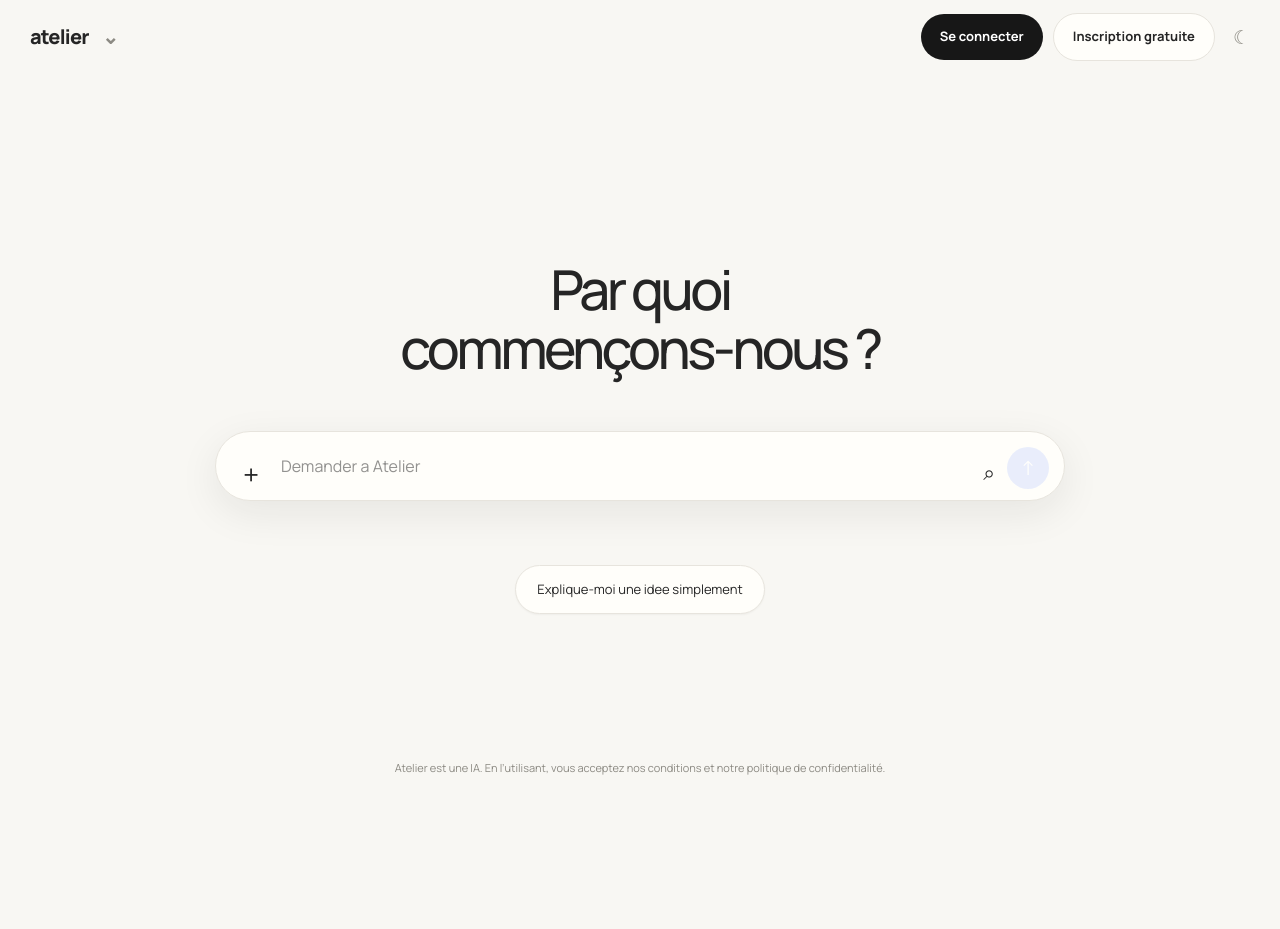
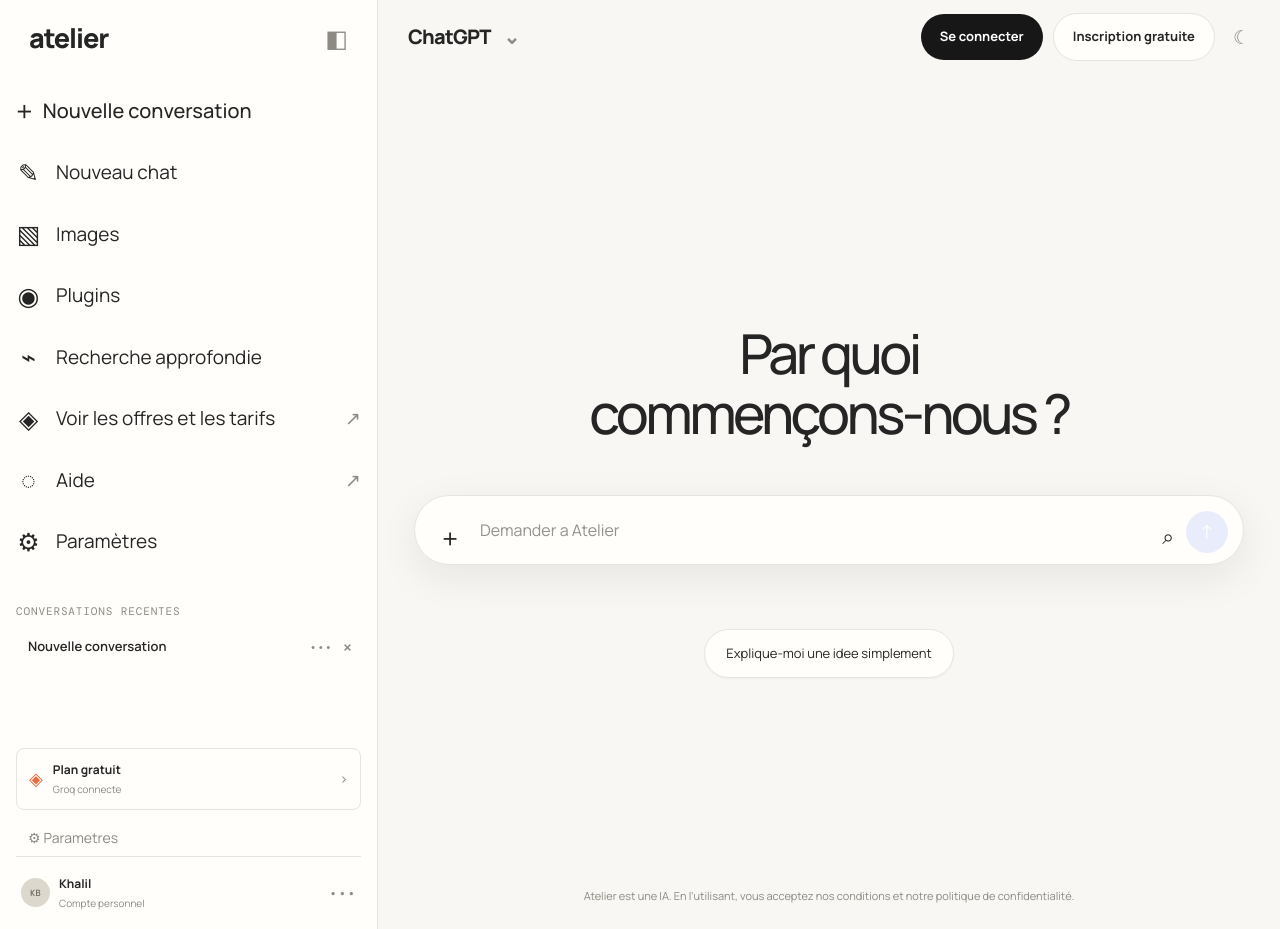
Before and after one commit to Khalil-Bousaltani-ESISA/app, a Next.js app: page / in a window 1280 px wide. Before the commit the page ends 800 px from the top, so only its background shows below. Built offline with nearby package versions, Linux system fonts and the light colour scheme.

Commit message:
Add ChatGPT-style navigation sidebar

```diff
--- a/app/globals.css
+++ b/app/globals.css
@@ -35,8 +35,12 @@ button { cursor: pointer; }
 
 /* Minimal landing composition inspired by the reference screen. */
 .sidebar { display: none; }
+.sidebar.sidebar-open { display: flex; width: 378px; flex: 0 0 378px; padding: 18px 16px; background: var(--panel); border-right: 1px solid var(--line); }
+.sidebar-header { display: flex; align-items: center; justify-content: space-between; margin: 0 13px 25px; }.sidebar-header .brand { margin: 0; font-size: 27px; }.sidebar-header .brand-mark { display: none; }.collapse-sidebar, .open-sidebar { border: 0; background: transparent; color: var(--muted); font-size: 24px; }.collapse-sidebar:hover, .open-sidebar:hover { color: var(--ink); }
+.sidebar .new-chat { border: 0; box-shadow: none; background: transparent; font-size: 20px; font-weight: 500; padding: 12px 0; }.sidebar .new-chat span { font-size: 29px; }.product-menu { display: grid; gap: 4px; margin: 6px 0 24px; }.product-menu button { border: 0; background: transparent; color: var(--ink); padding: 10px 0; text-align: left; font-size: 19px; display: flex; align-items: center; gap: 15px; }.product-menu button span { width: 25px; text-align: center; font-size: 25px; }.product-menu button b { margin-left: auto; color: var(--muted); font-weight: 400; }.sidebar .sidebar-label { margin: 10px 0 8px; }.sidebar .conversation-list { max-height: 25vh; }.sidebar .plan-card, .sidebar .sidebar-link, .sidebar .profile { font-size: 14px; }
 .chat-panel { background: var(--paper); }
 .topbar { height: 74px; justify-content: flex-start; border-bottom: 0; padding: 0 30px; }
+.open-sidebar { display: none; }
 .mobile-brand { display: block; position: static; border: 0; background: transparent; color: var(--ink); font-size: 20px; font-weight: 800; letter-spacing: -.04em; padding: 0; }
 .topbar > .model-picker { display: none; }
 .top-actions { margin-left: auto; display: flex; align-items: center; gap: 10px; }
@@ -52,4 +56,4 @@ button { cursor: pointer; }
 .suggestions { margin-top: 64px; }.suggestions button { border-radius: 999px; padding: 14px 21px; background: var(--panel); color: var(--ink); font-size: 13px; box-shadow: 0 1px 2px rgba(0,0,0,.04); }
 .legal-note { position: absolute; bottom: 24px; left: 50%; transform: translateX(-50%); width: min(620px, 90%); text-align: center; color: var(--muted); font-size: 11px; }
 .composer-wrap { width: min(850px, 90%); }.composer-wrap .composer { border-radius: 999px; }.composer-wrap .composer-note { margin-bottom: 0; }
-@media (max-width: 700px) { .topbar { padding: 0 18px; }.top-actions { gap: 5px; }.login-button, .signup-button { padding: 10px 12px; font-size: 11px; }.signup-button { display: none; }.welcome { transform: translateY(-5vh); }.welcome h1 { font-size: 38px; margin-bottom: 38px; }.welcome-composer { width: 96%; }.welcome-composer .composer textarea { font-size: 14px; }.legal-note { bottom: 14px; }.top-actions .theme-toggle { right: auto; } }
+@media (max-width: 700px) { .sidebar.sidebar-open { display: flex; position: fixed; z-index: 5; inset: 0 auto 0 0; width: min(86vw, 378px); box-shadow: 15px 0 35px rgba(0,0,0,.12); }.open-sidebar { display: block; margin-right: 12px; }.topbar { padding: 0 18px; }.top-actions { gap: 5px; }.login-button, .signup-button { padding: 10px 12px; font-size: 11px; }.signup-button { display: none; }.welcome { transform: translateY(-5vh); }.welcome h1 { font-size: 38px; margin-bottom: 38px; }.welcome-composer { width: 96%; }.welcome-composer .composer textarea { font-size: 14px; }.legal-note { bottom: 14px; }.top-actions .theme-toggle { right: auto; } }
--- a/app/page.tsx
+++ b/app/page.tsx
@@ -19,6 +19,7 @@ export default function Home() {
   const [attachment, setAttachment] = useState("");
   const [isLoading, setIsLoading] = useState(false);
   const [isDark, setIsDark] = useState(false);
+  const [isSidebarOpen, setIsSidebarOpen] = useState(true);
   const [isReady, setIsReady] = useState(false);
   const activeConversation = conversations.find((conversation) => conversation.id === activeId);
   const messages = activeConversation?.messages ?? [];
@@ -109,9 +110,18 @@ export default function Home() {
 
   return (
     <main className={isDark ? "chat-shell dark-mode" : "chat-shell"}>
-      <aside className="sidebar">
-        <div className="brand"><span className="brand-mark">✦</span><span>atelier</span></div>
+      <aside className={isSidebarOpen ? "sidebar sidebar-open" : "sidebar"}>
+        <div className="sidebar-header"><div className="brand"><span className="brand-mark">✦</span><span>atelier</span></div><button className="collapse-sidebar" onClick={() => setIsSidebarOpen(false)} aria-label="Fermer le menu">◧</button></div>
         <button className="new-chat" onClick={startNewChat}><span>+</span> Nouvelle conversation</button>
+        <nav className="product-menu" aria-label="Menu principal">
+          <button onClick={startNewChat}><span>✎</span> Nouveau chat</button>
+          <button><span>▧</span> Images</button>
+          <button><span>◉</span> Plugins</button>
+          <button><span>⌁</span> Recherche approfondie</button>
+          <button><span>◈</span> Voir les offres et les tarifs <b>↗</b></button>
+          <button><span>◌</span> Aide <b>↗</b></button>
+          <button><span>⚙</span> Paramètres</button>
+        </nav>
         <p className="sidebar-label">Conversations recentes</p>
         <div className="conversation-list">{[...conversations].sort((a, b) => b.updatedAt - a.updatedAt).map((conversation) => <div className={conversation.id === activeId ? "conversation active" : "conversation"} key={conversation.id}><button className="conversation-select" onClick={() => setActiveId(conversation.id)}><span className="conversation-dot" />{conversation.title}</button><button className="conversation-action" onClick={() => renameConversation(conversation.id)} aria-label="Renommer">•••</button><button className="conversation-action delete-action" onClick={() => deleteConversation(conversation.id)} aria-label="Supprimer">×</button></div>)}</div>
         <div className="sidebar-spacer" />
@@ -120,7 +130,7 @@ export default function Home() {
         <div className="profile"><span className="avatar">KB</span><span><strong>Khalil</strong><small>Compte personnel</small></span><span className="more">•••</span></div>
       </aside>
       <section className="chat-panel">
-        <header className="topbar"><button className="mobile-brand" onClick={startNewChat}>atelier <span className="chevron">⌄</span></button><div className="model-picker"><span className="status-dot" /> Atelier <span className="model-version">v1</span><span className="chevron">⌄</span></div><div className="top-actions"><button className="login-button">Se connecter</button><button className="signup-button">Inscription gratuite</button><button className="theme-toggle" onClick={() => setIsDark((value) => !value)} aria-label="Changer le theme">{isDark ? "☼" : "☾"}</button></div></header>
+        <header className="topbar"><button className="open-sidebar" onClick={() => setIsSidebarOpen(true)} aria-label="Ouvrir le menu">☰</button><button className="mobile-brand" onClick={startNewChat}>ChatGPT <span className="chevron">⌄</span></button><div className="model-picker"><span className="status-dot" /> Atelier <span className="model-version">v1</span><span className="chevron">⌄</span></div><div className="top-actions"><button className="login-button">Se connecter</button><button className="signup-button">Inscription gratuite</button><button className="theme-toggle" onClick={() => setIsDark((value) => !value)} aria-label="Changer le theme">{isDark ? "☼" : "☾"}</button></div></header>
         <div className="conversation-area">{messages.length === 0 ? <div className="welcome fade-in"><h1>Par quoi<br />commençons-nous ?</h1><div className="welcome-composer"><ChatComposer input={input} setInput={setInput} attachment={attachment} handleFile={handleFile} sendMessage={sendMessage} isLoading={isLoading} /></div><div className="suggestions">{suggestions.slice(0, 1).map((suggestion) => <button key={suggestion} onClick={() => setInput(suggestion)}>{suggestion}</button>)}</div></div> : <div className="messages">{messages.map((message, index) => <div className={`message-row ${message.role}`} key={`${message.role}-${index}`}><span className="message-avatar">{message.role === "assistant" ? "✦" : "KB"}</span><div className="message-body"><p className="message-name">{message.role === "assistant" ? "atelier" : "Vous"}</p>{message.attachment && <img className="attachment-preview" src={message.attachment.dataUrl} alt={message.attachment.name} />}{message.role === "assistant" ? <RichText content={message.content} /> : <p className="message-content">{message.content}</p>}</div></div>)}{isLoading && <div className="message-row assistant"><span className="message-avatar">✦</span><div><p className="message-name">atelier</p><p className="typing"><i /><i /><i /></p></div></div>}</div>}</div>
         {messages.length > 0 && <div className="composer-wrap"><ChatComposer input={input} setInput={setInput} attachment={attachment} handleFile={handleFile} sendMessage={sendMessage} isLoading={isLoading} /><p className="composer-note">{attachment ? `Fichier joint : ${(JSON.parse(attachment) as { name: string }).name}` : "Atelier peut faire des erreurs. Verifiez les informations importantes."}</p></div>}
         {messages.length === 0 && <p className="legal-note">Atelier est une IA. En l’utilisant, vous acceptez nos conditions et notre politique de confidentialité.</p>}
```
